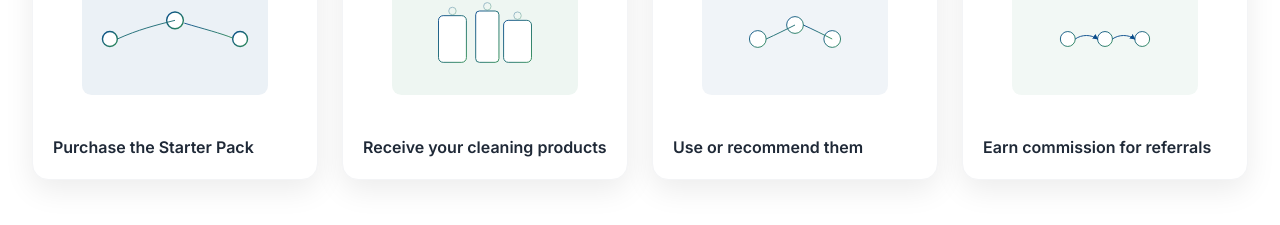
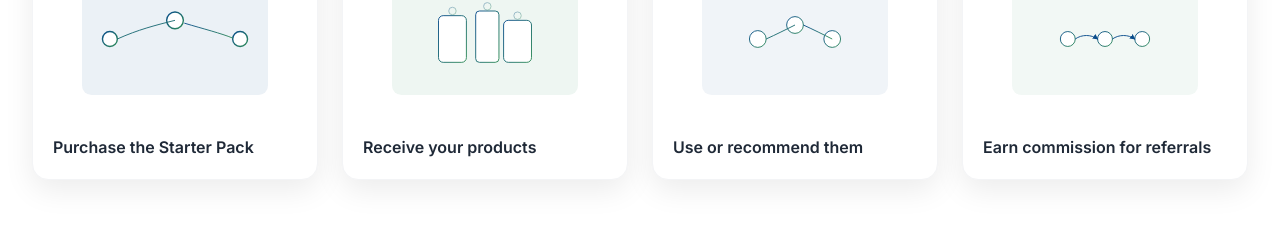
Before and after one commit to nejabobo-eng/connectnetwork, a Next.js app: page / in a window 1280 px wide. Shown: the part 1012-1237 px from the top of the page. Built offline with nearby package versions, Linux system fonts and the light colour scheme.

Commit message:
content: remove public product photo references; generalize wording (receive your products)

```diff
--- a/app/about/page.tsx
+++ b/app/about/page.tsx
@@ -22,7 +22,7 @@ export default function AboutPage(){
 		  <h2 className="font-semibold text-xl">How it Works (English)</h2>
 		  <ol className="mt-3 list-decimal pl-5 space-y-2 text-gray-700">
 			<li>Purchase the ConnectNetwork Starter Pack.</li>
-			<li>Receive your cleaning products.</li>
+			<li>Receive your products.</li>
 			<li>Use them or recommend them to others.</li>
 			<li>Earn commission for qualifying referrals if you choose to become a distributor.</li>
 		  </ol>
--- a/components/pages/HomeClient.tsx
+++ b/components/pages/HomeClient.tsx
@@ -62,7 +62,7 @@ export default function HomeClient() {
 		<div className="grid md:grid-cols-4 gap-6 mt-10">
 			{[
 			{title:'Purchase the Starter Pack',img:'/illustrations/distribution.svg'},
-			{title:'Receive your cleaning products',img:'/illustrations/cleaning.svg'},
+			{title:'Receive your products',img:'/illustrations/cleaning.svg'},
 			{title:'Use or recommend them',img:'/illustrations/community.svg'},
 			{title:'Earn commission for referrals',img:'/illustrations/referral.svg'},
 		  ].map((s,i)=> (
```
